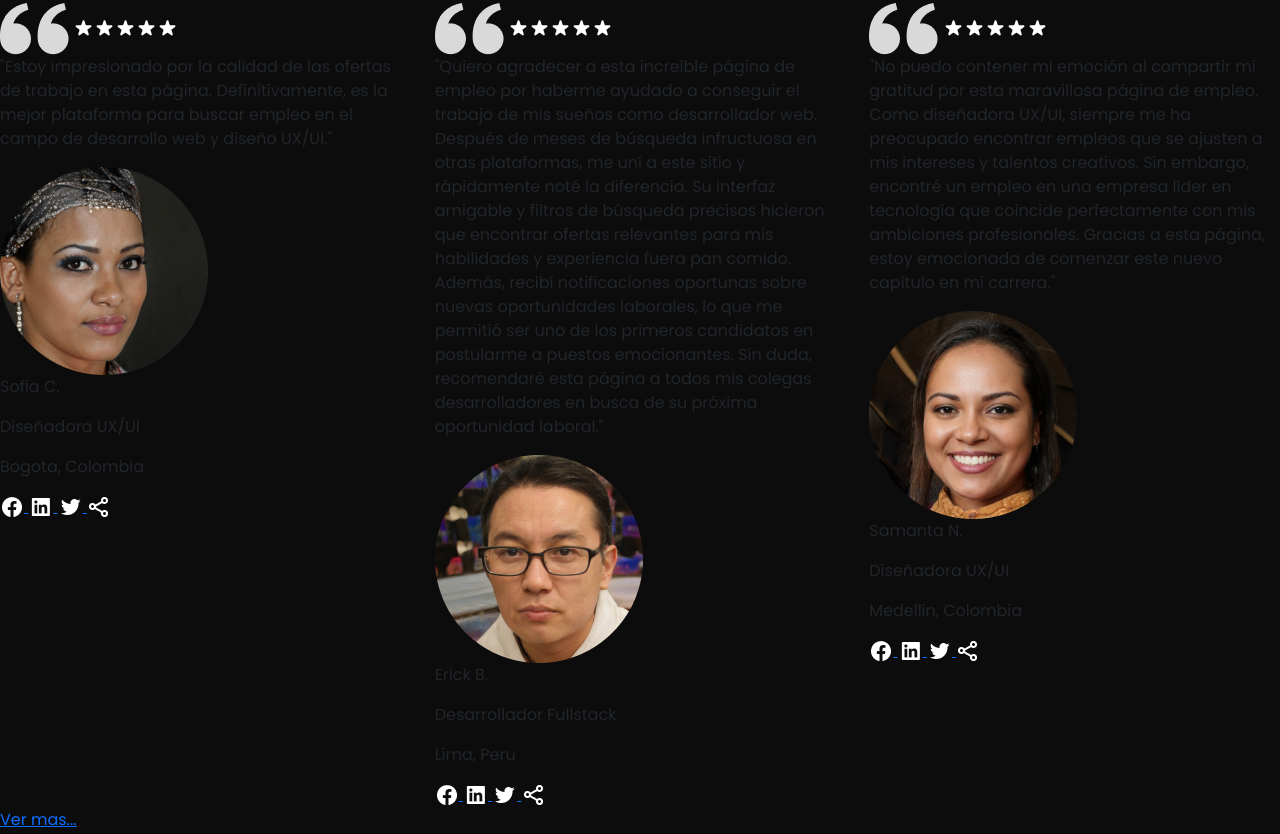
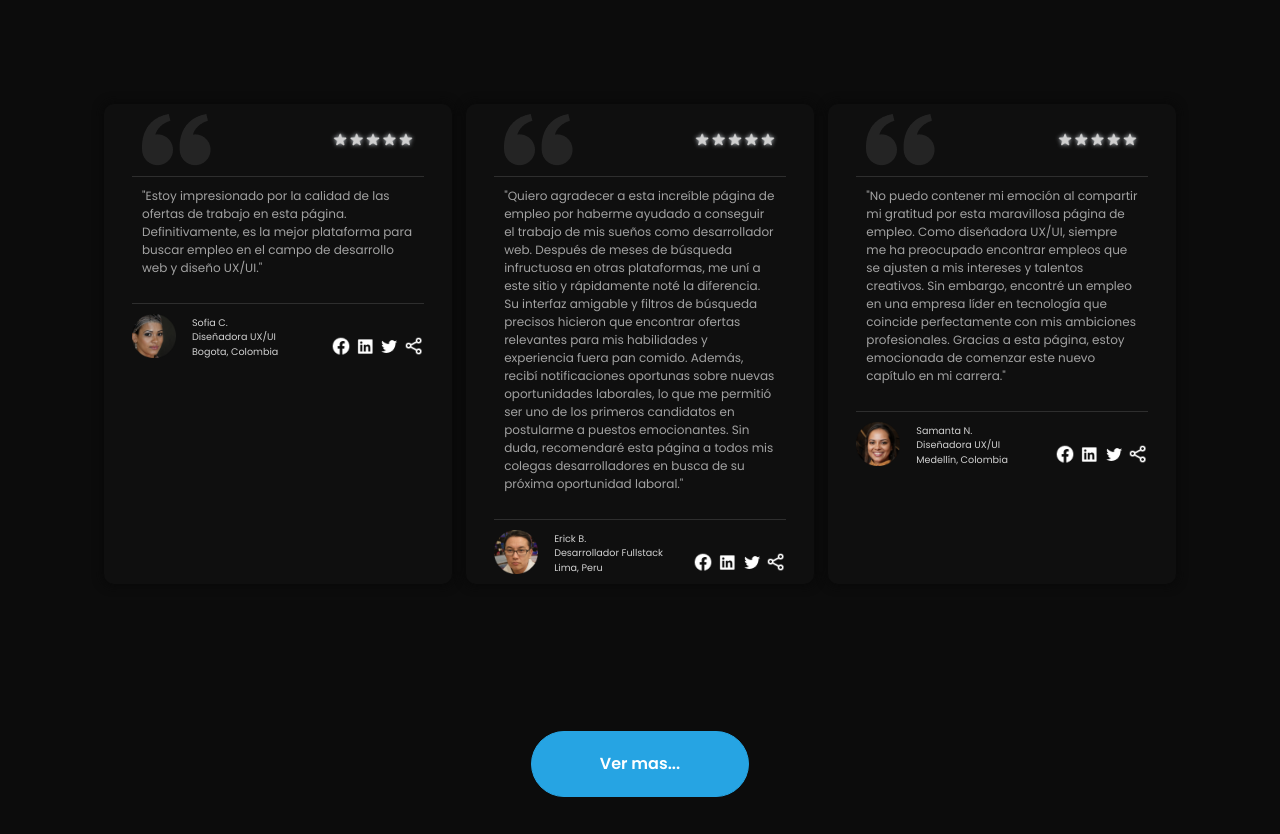
Before and after one commit to DIGORACCOON4279/EntregaFinal, a website: page index.html in a window 1280 px wide. Shown: the part 7736-8570 px from the top of the page. Drawn offline with nearby package versions, Linux system fonts and the light colour scheme.

Commit message:
SASS Testimony

```diff
--- a/scss/_testimony.scss
+++ b/scss/_testimony.scss
@@ -0,0 +1,115 @@
+// Testimony
+.containerTestimony{
+    width: 85%;
+    margin: 0px auto;
+    display:flex;
+    flex-direction: column;
+    justify-content: center;
+    align-items: center;
+    .subtitulo{
+        color: white;
+        font-size: 1.87rem;
+        font-weight: 600;
+        margin-bottom: 100px;
+    }
+    .bundleOpinion{
+            .groupLine{
+                display: flex;
+                flex-direction: row;
+                justify-content: center;
+                margin: 0 auto 80px auto;
+                .cardOpinionShort{
+                    width:32%;
+                    color: aliceblue;
+                    background-color: rgb(15, 15, 15);
+                    border-radius:10px;
+                    display: flex;
+                    flex-direction: column;
+                    align-items: center;
+                    box-shadow: 0 0 10px 2px #090909;
+                    margin: 7px;
+                    text-align: left;
+                    .opinionTop{
+                        width: 90%;
+                        display: flex;
+                        flex-direction: row;
+                        justify-content: space-between;
+                        align-items: center;
+                        padding:10px;
+                        .quotationMark{
+                            opacity: .1;
+                        }
+                        .rating{
+                            width: 30%;
+                            filter: drop-shadow(0px 0px 2px);
+                                opacity: .8;
+                        }
+                    }
+                }
+                .opinionMedium{
+                    width: 90%;
+                    padding: 10px 10px;
+                    border-top: 1px solid #2e2e2e;
+                    border-bottom: 1px solid #2e2e2e;
+                    .paragraph{
+                        font-size: 0.75rem;
+                        color:#a2a2a2;
+                    }
+                }
+                .opinionBottom{
+                    width:90%;
+                    display: flex;
+                    flex-direction: row;
+                    justify-content: space-between;
+                    align-items: center;
+                    padding: 10px 0px;
+                    position: relative;
+                    .user{
+                        width: 15%;
+                    }
+                    .data{
+                        position: absolute;
+                        top: 12px;
+                        left: 60px;
+                        p{
+                            font-size: 0.6rem;
+                            color:#d0d0d0;
+                            margin-bottom:0px;
+                        }
+                    }
+                    .socialMedia{
+                        align-self: flex-end;
+                        a{
+                            text-decoration: none;
+                        }
+                        .iconLink{
+                            width: 20px;
+                        }
+                    }
+                }
+            }
+        }
+    }
+    .verMas{
+        width:20%;
+        font-size: 1rem;
+        text-align: center;
+        color: white;
+        background-color: #26A4E3;
+        border:1px solid #26A4E3;
+        border-radius: 50px;
+        cursor: pointer;
+        margin-top:60px;
+        padding:  $paddingCto;
+        text-decoration: none;
+        font-family: 'Poppins', sans-serif;
+        font-weight: 600;
+        transition: all 0.3s ease-in-out;
+        &:hover{
+            background-color:#232323;
+            border:1px solid #232323;
+            color: #26a4e3;
+            box-shadow: 0 0 10px #26a4e3;
+            text-shadow: 0 0 10px  #26a4e3;
+        }
+    }
```
Also changed, not shown: css/main.css, 1 other file.
